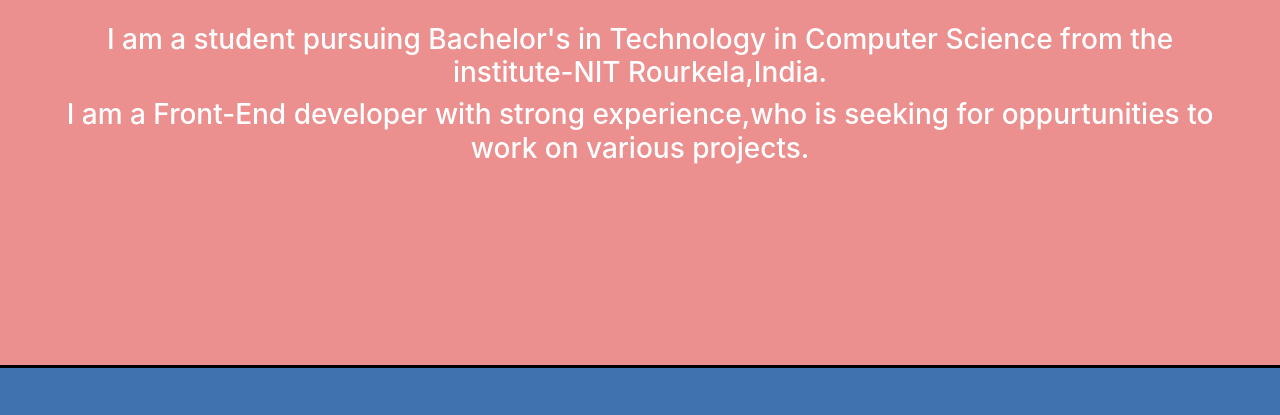
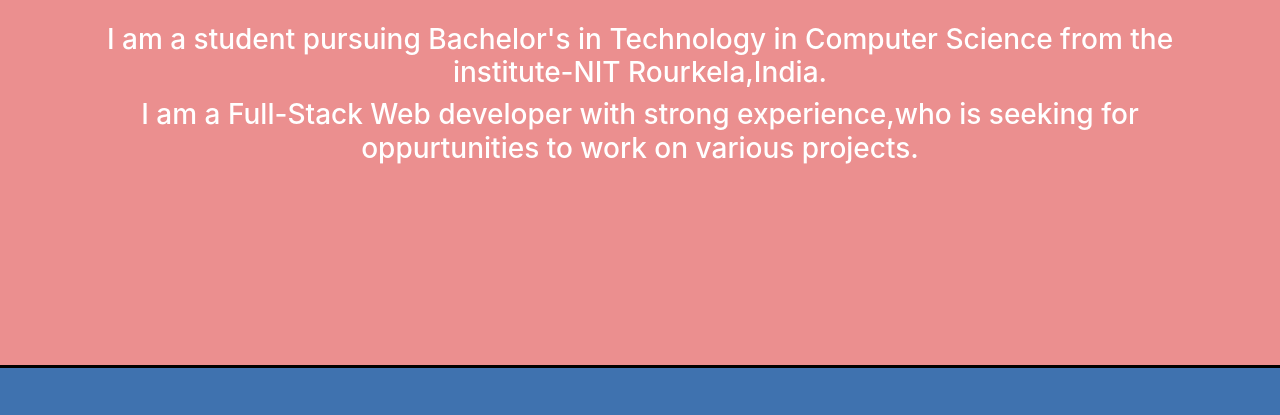
Before and after one commit to rohitk2001/cv, a plain HTML site: page index.html in a window 1280 px wide. Shown: the part 385-800 px from the top of the page. Drawn offline with nearby package versions, Linux system fonts and the light colour scheme.

Commit message:
Update index.html

```diff
--- a/index.html
+++ b/index.html
@@ -51,7 +51,7 @@
     <br>
     <strong>
       <h3>I am a student pursuing Bachelor's in Technology in Computer Science from the institute-NIT Rourkela,India.</h3>
-      <h3>I am a Front-End developer with strong experience,who is seeking for oppurtunities to work on various projects.</h3>
+      <h3>I am a Full-Stack Web developer with strong experience,who is seeking for oppurtunities to work on various projects.</h3>
     </strong>
   </section>
 
```
